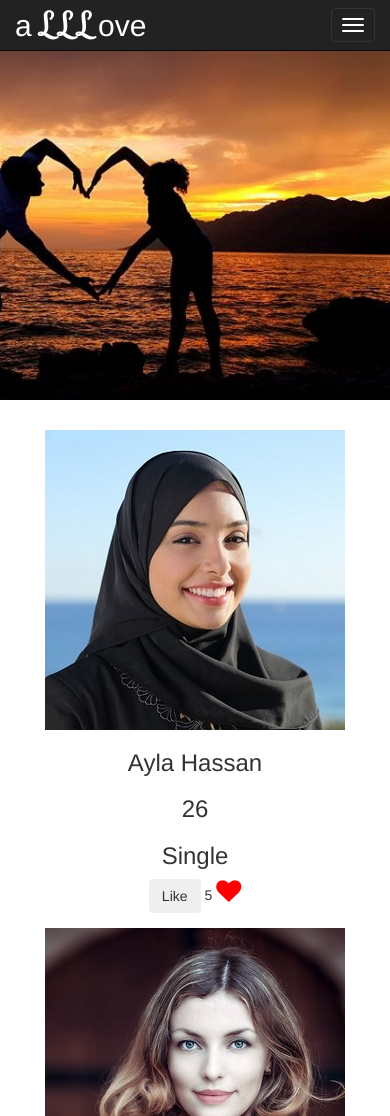
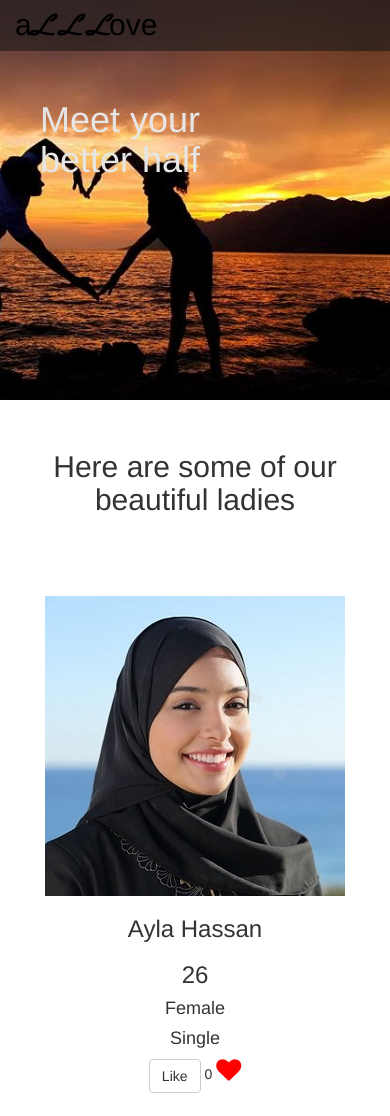
Before and after one commit to tkosic/Tanja-Kosic-FSDW30-CodeReview7, a plain HTML site: page female.html in a window 390 px wide. Shown: the top 1116 px of the page. Drawn offline with nearby package versions, Linux system fonts and the light colour scheme.

Commit message:
finished

```diff
--- a/css/style.css
+++ b/css/style.css
@@ -6,18 +6,38 @@
 	height: 400px;
 }
 
+nav {
+	background: rgba(26, 26, 26, 0.6)
+}
+
 .navbar-brand span {
-	font-family: 'Rochester', cursive;
+	font-family: 'Yellowtail', cursive;
 	font-size: 30px;
-	font-weight: bold;
 }
 
 .navbar-brand {
 	font-size: 30px;
 }
 
+a {
+	color: #f2f2f2;
+}
+
+a:hover {
+	color: black;
+}
+
 .navbar-right {
 	font-size: 20px;
+}
+
+.text-right {
+	padding: 50px 190px 0 0;
+	color: #e6e6e6;
+}
+
+.text-center {
+	padding-bottom: 50px;
 }
 
 .fa-heart {
@@ -27,13 +47,11 @@
 
 .info-block {
 	text-align: center;
-}
-
-[class*="col-"] {
-
+	padding-bottom: 20px;
 }
 
 .center-block {
+	padding-top: 20px;
 	max-width: 100%;
 }
 
--- a/female.html
+++ b/female.html
@@ -4,7 +4,7 @@
 	<meta name="viewport" content="width=device-width, initial-scale=1, shrink-to-fit=no">
 	<meta charset="UTF-8">
 	<title>Tanja-Kosic-FSDW30-CodeRewiev7</title>
-  <link href="https://fonts.googleapis.com/css?family=Rochester" rel="stylesheet">
+  <link href="https://fonts.googleapis.com/css?family=Yellowtail" rel="stylesheet">
 	<link rel="stylesheet" href="https://cdnjs.cloudflare.com/ajax/libs/font-awesome/4.7.0/css/font-awesome.min.css">
 	<script src="https://ajax.googleapis.com/ajax/libs/jquery/3.2.1/jquery.min.js"></script>
 	<link rel="stylesheet" type="text/css" href="css/bootstrap.min.css">
@@ -12,9 +12,10 @@
 </head>
 <body>
 
-    <header class="jumbotron">
+    <!-- The navigation -->
+    <div class="jumbotron">
         <div class="container">
-          <nav class="navbar navbar-inverse navbar-fixed-top">
+          <nav class="navbar navbar-fixed-top">
           <div class="container">
 
             <div class="navbar-header">
@@ -24,7 +25,7 @@
                     <span class="icon-bar"></span>
                     <span class="icon-bar"></span>
                 </button>
-                <a class="navbar-brand" href="index.html">a <span>L L L</span> ove</a>
+                <a class="navbar-brand" href="index.html">a<span>L L L</span>ove</a>
             </div>
 
             <div class="collapse navbar-collapse" id="bs-example-navbar-collapse-1">
@@ -37,22 +38,37 @@
           </div>
         </nav>
       </div>
-  </header>
+      <div class="text-right">
+        <h1> Meet your<br> better half</h1>
+      </div>
+  </div>
+  <!-- End of the Navigation -->
 
-    <div class="container">
-        <div class="row" id="female"></div>
-    </div>
+  <!-- Start of the main content with profiles -->
+  <div class="bg-color-sky-light" data-auto-height="true">
+      <div class="content-lg container">
+          <div class="row" id='female'>
+            <h2 class="text-center">Here are some of our beautiful ladies</h2>
+            <!-- Female Profiles are made in JS file and should be outputed here -->
+          </div>
+      </div>
+  </div>
+  <!-- End of the main content -->
 
+  <!-- The footer -->
   <footer class="navbar navbar-inverse">
     <h3>Tanja Kosic &copy; CodeFactory</h3>
     <a href="http://www.codefactory.academy/tanja-kosic/"><i class="fa fa-globe"></i></a>
     <a href="https://www.facebook.com/tanja.kosic.77" title=""><i class="fa fa-facebook-official"></i></a>
     <a href="https://www.instagram.com/tani_koo/" title=""><i class="fa fa-instagram"></i></a>
   </footer>
+  <!-- End of the footer -->
 
 
 	<script src="js/script.js"></script>
 	<script src="js/bootstrap.min.js" type="text/javascript"></script>
+
+  <!-- Calling the JS function here -->
   <script>
     showLadies();
   </script>
--- a/index.html
+++ b/index.html
@@ -4,7 +4,7 @@
 	<meta name="viewport" content="width=device-width, initial-scale=1, shrink-to-fit=no">
 	<meta charset="UTF-8">
 	<title>Tanja-Kosic-FSDW30-CodeRewiev7</title>
-	<link href="https://fonts.googleapis.com/css?family=Rochester" rel="stylesheet">
+	<link href="https://fonts.googleapis.com/css?family=Yellowtail" rel="stylesheet">
 	<link rel="stylesheet" href="https://cdnjs.cloudflare.com/ajax/libs/font-awesome/4.7.0/css/font-awesome.min.css">
 	<script src="https://ajax.googleapis.com/ajax/libs/jquery/3.2.1/jquery.min.js"></script>
 	<link rel="stylesheet" type="text/css" href="css/bootstrap.min.css">
@@ -12,9 +12,10 @@
 </head>
 <body>
 
-	<header class="jumbotron">
+	<!-- The navigation -->
+	<div class="jumbotron">
 	  	<div class="container">
-	    	<nav class="navbar navbar-inverse navbar-fixed-top">
+	    	<nav class="navbar navbar-fixed-top">
 		    	<div class="container">
 
 			        <div class="navbar-header">
@@ -24,7 +25,7 @@
 			            	<span class="icon-bar"></span>
 			            	<span class="icon-bar"></span>
 			          	</button>
-		          	<a class="navbar-brand" href="index.html">a <span>L L L</span> ove</a>
+			          	<a class="navbar-brand" href="index.html">a<span>L L L</span>ove</a>
 			        </div>
 
 			        <div class="collapse navbar-collapse" id="bs-example-navbar-collapse-1">
@@ -36,24 +37,37 @@
 			        </div>
 		      	</div>
 	    	</nav>
+	  	</div>
+	  	<div class="text-right">
+	  		<h1>Meet the<br>love of your life</h1>
+	  	</div>
+	</div>
+	<!-- End of the navigation -->
 
+	<!-- Start of the main content with profiles -->
+	<div class="bg-color-sky-light" data-auto-height="true">
+        <div class="content-lg container">
+			<div class="row" id='all'>
+				<h2 class="text-center">Take a look </h2>
+				<!-- All Profiles are made in JS file and should be outputed here -->
 			</div>
-	</header>
+		</div>
+	</div>
+	<!-- End of the main content -->
 
-
-	<div class="container">
-		<div class="row" id='all'></div>
-	</div>
-
+	<!-- The footer -->
 	<footer class="navbar navbar-inverse">
 		<h3>Tanja Kosic &copy; CodeFactory</h3>
 		<a href="http://www.codefactory.academy/tanja-kosic/"><i class="fa fa-globe"></i></a>
 		<a href="https://www.facebook.com/tanja.kosic.77" title=""><i class="fa fa-facebook-official"></i></a>
 		<a href="https://www.instagram.com/tani_koo/" title=""><i class="fa fa-instagram"></i></a>
 	</footer>
+	<!-- End of the footer -->
 
 	<script src="js/script.js"></script>
 	<script src="js/bootstrap.min.js" type="text/javascript"></script>
+
+	<!-- Calling the JS function here -->
 	<script>
 		showAll();
 	</script>
--- a/js/script.js
+++ b/js/script.js
@@ -1,119 +1,111 @@
 class Persons {
 
-	constructor(img, name, surname, age, likes, gender, inRelation) {
+	constructor(img, name, surname, age, gender, inRelation, like) {
 		this.img		= img;
 		this.name		= name;
 		this.surname	= surname;
 		this.age		= age;
-		this.likes		= likes;
 		this.gender		= gender;
 		this.inRelation = inRelation;
+		this.like		= 0;
+	}
+
+	render(i) {
+
+		let msg ='';
+		msg += `
+		<div class="col-xs-12 col-sm-6 col-lg-3 form-group"
+		  <p><img src=' ${this.img} ' class="center-block"></p>
+			<div class="info-block">
+			<h3> ${this.name} ${this.surname}</h3>
+			<h3> ${this.age} </h3>
+			<h4> ${this.gender} </h4>
+			<h4> ${this.inRelation} </h4>
+			<button type="button" class="btn btn-default" onclick="like(`+ i +`)">Like</button>
+			<span id="like`+ i +`"> ${this.like} </span><i class="fa fa-heart" aria-hidden="true"></i>
+			</div>
+		</div>
+		`;
+		return msg;
 	}
 }
 
-var daters = [
-	new Persons("img/female/female1.jpg", "Ayla", "Hassan", 26, 5, "female", false),
-	new Persons("img/male/male1.jpg", "Damir", "Zolota", 26, 7, "male", false),
-	new Persons("img/male/male2.jpg", "Hasan", "Ibrahimi", 24, 12, "male", true),
-	new Persons("img/female/female2.jpg", "Susanne", "McQueen", 31, 3, "female", true),
-	new Persons("img/male/male3.jpg", "Simon", "Johanson", 28, 5, "male", false),
-	new Persons("img/female/female3.jpg", "Jessica", "Stalone", 19, 17, "female", true),
-	new Persons("img/female/female4.jpg", "Diana", "Avramov", 29, 5, "female", false),
-	new Persons("img/male/male4.jpg", "Peter", "O'Raily", 34, 30, "male", true),
-	new Persons("img/female/female5.jpg", "Maria", "Fernandes", 33, 12, "female", false),
-	new Persons("img/male/male5.jpg", "Sasha", "Bosh", 26, 13, "male", false),
-	new Persons("img/female/female6.jpg", "Kelly", "Williams", 27, 17, "female", true),
-	new Persons("img/male/male6.jpg", "Johanes", "Kaltenberg", 41, 7, "male", false),
-	new Persons("img/male/male7.jpg", "William", "Grey", 26, 1, "male", false),
-	new Persons("img/female/female7.jpg", "Lee", "Ching", 23, 31, "female", true),
-	new Persons("img/male/male8.jpg", "Donald", "Trump", 56, 22, "male", false),
-	new Persons("img/female/female8.jpg", "Martina", "Dedic", 33, 4, "female", false),
-	new Persons("img/female/female9.jpg", "Sarah", "Hudson", 30, 6, "female", true),
-	new Persons("img/male/male9.jpg", "Frank", "Bortollotti", 25, 19, "male", false),
-	new Persons("img/female/female10.jpg", "Nataly", "Papo", 29, 37, "female", true),
-	new Persons("img/male/male10.jpg", "Mahal", "Gandhi", 26, 16, "male", true),
-];
+//function for the like button
+function like(index) {
+  daters[index].like = daters[index].like + 1;
 
-// function showAll() {
-//   var all = document.getElementById("all");
-//   for (var i = 0; i < daters.length; i++) {
-//     all.innerHTML += `
-// 		<div class="col-xs-12 col-sm-6 col-md-3"
-// 		  <img class="center-block" src='${this.image}'>
-// 			<div class="info-block">
-// 			<p>${this.name}</p>
-// 			<p>${this.surname}</p>
-// 			<p>${this.age}</p>
-// 			<button type="button" class="btn">Like </button> ${this.likes} <i class="fa fa-heart" aria-hidden="true"></i>
-// 			</div>
-// 		</div>
-// 		`;
-//   }
-// }
+  document.getElementById('like' + index).innerHTML = daters[index].like;
+}
 
+
+//function for all daters that are outputed on homepage
 function showAll() {
     let all 	= document.getElementById("all");
 
     for (let i = 0; i < daters.length; i++) {
-      all.innerHTML += '<div class="col-xs-12 col-sm-6 col-md-3 form-group"' +
-  		  				'<p><img src="' + daters[i].img + '" class="center-block"></p>' +
-  						'<div class="info-block">' +
- 						'<h3>' + daters[i].name + ' ' + daters[i].surname + '</h3>' +
-  						'<h3>' + daters[i].age + '</h3>' +
-  						'<button type="button" class="btn">Like </button> ' + daters[i].likes +
-  						' <i class="fa fa-heart" aria-hidden="true"></i> ' +
-  						'</div></div>';
-    }
+		if (daters[i].inRelation == true) {
+				daters[i].inRelation = 'In a Relationship'
+		} else {
+				daters[i].inRelation = 'Single'
+		}
+				all.innerHTML += daters[i].render(i);
+  }
 }
 
+
+//function for all Females that are outputed on female page
 function showLadies() {
-  	let female  = document.getElementById("female");
+    let female 	= document.getElementById("female");
 
-  	for (let i = 0; i < daters.length; i++) {
+    for (let i = 0; i < daters.length; i++) {
 		if (daters[i].inRelation == true) {
-			daters[i].inRelation = 'In a Relationship'
+				daters[i].inRelation = 'In a Relationship'
 		} else {
-			daters[i].inRelation = 'Single'
+				daters[i].inRelation = 'Single'
 		}
-	};
 
-  	for (let i = 0; i < daters.length; i++) {
-    	if (daters[i].gender == "female") {
-      		female.innerHTML += '<div class="col-xs-12 col-sm-6 col-md-3 form-group"' +
-  		  				'<p><img src="' + daters[i].img + '" class="center-block"></p>' +
-  						'<div class="info-block">' +
- 						'<h3>' + daters[i].name + ' ' + daters[i].surname + '</h3>' +
-  						'<h3>' + daters[i].age + '</h3>' +
-  						'<h3>' + daters[i].inRelation + '</h3>' +
-  						'<button type="button" class="btn">Like </button> ' + daters[i].likes +
-  						' <i class="fa fa-heart" aria-hidden="true"></i> ' +
-  						'</div></div>';
-    	}
-  	}
+		if (daters[i].gender == "Female")
+				female.innerHTML += daters[i].render(i);
+  }
 }
 
+
+//function for all Males that are outputed on male page
 function showGentelmen() {
-  	let male = document.getElementById("male");
+    let male 	= document.getElementById("male");
 
-  	for (let i = 0; i < daters.length; i++) {
+    for (let i = 0; i < daters.length; i++) {
 		if (daters[i].inRelation == true) {
-			daters[i].inRelation = 'In a Relationship'
+				daters[i].inRelation = 'In a Relationship'
 		} else {
-			daters[i].inRelation = 'Single'
+				daters[i].inRelation = 'Single'
 		}
-	};
 
-  	for (let i = 0; i < daters.length; i++) {
-    	if (daters[i].gender == "male") {
-      		male.innerHTML += '<div class="col-xs-12 col-sm-6 col-md-3 form-group"' +
-  		  				'<p><img src="' + daters[i].img + '" class="center-block"></p>' +
-  						'<div class="info-block">' +
- 						'<h3>' + daters[i].name + ' ' + daters[i].surname +'</h3>' +
-  						'<h3>' + daters[i].age + '</h3>' +
-  						'<h3>' + daters[i].inRelation + '</h3>' +
-  						'<button type="button" class="btn" id="clicks">Like </button><span id="count"> ' + daters[i].likes +
-  						' </span><i class="fa fa-heart" aria-hidden="true"></i> ' +
-  						'</div></div>';
-    	}
-  	}
+		if (daters[i].gender == "Male")
+				male.innerHTML += daters[i].render(i);
+  }
 }
+
+
+var daters = [
+	new Persons("img/female/female1.jpg", "Ayla", "Hassan", 26, "Female", false),
+	new Persons("img/male/male1.jpg", "Damir", "Zolota", 26, "Male", false),
+	new Persons("img/male/male2.jpg", "Hasan", "Ibrahimi", 24, "Male", true),
+	new Persons("img/female/female2.jpg", "Susanne", "McQueen", 31, "Female", true),
+	new Persons("img/male/male3.jpg", "Simon", "Johanson", 28, "Male", false),
+	new Persons("img/female/female3.jpg", "Jessica", "Stalone", 19, "Female", true),
+	new Persons("img/female/female4.jpg", "Diana", "Avramov", 29, "Female", false),
+	new Persons("img/male/male4.jpg", "Peter", "O'Raily", 34, "Male", true),
+	new Persons("img/female/female5.jpg", "Maria", "Fernandes", 33, "Female", false),
+	new Persons("img/male/male5.jpg", "Sasha", "Bosh", 26, "Male", false),
+	new Persons("img/female/female6.jpg", "Kelly", "Williams", 27, "Female", true),
+	new Persons("img/male/male6.jpg", "Johanes", "Kaltenberg", 41, "Male", false),
+	new Persons("img/male/male7.jpg", "William", "Grey", 26, "Male", false),
+	new Persons("img/female/female7.jpg", "Lee", "Ching", 23, "Female", true),
+	new Persons("img/male/male8.jpg", "Donald", "Trump", 56, "Male", false),
+	new Persons("img/female/female8.jpg", "Martina", "Dedic", 33, "Female", false),
+	new Persons("img/female/female9.jpg", "Sarah", "Hudson", 30, "Female", true),
+	new Persons("img/male/male9.jpg", "Frank", "Bortollotti", 25, "Male", false),
+	new Persons("img/female/female10.jpg", "Nataly", "Papo", 29, "Female", true),
+	new Persons("img/male/male10.jpg", "Mahal", "Gandhi", 26, "Male", true)
+];
```
Also changed, not shown: male.html (+25 -8 lines). Lines whose indentation alone changed are shown as unchanged.
